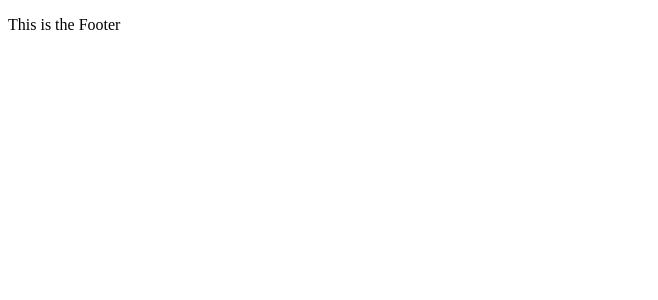
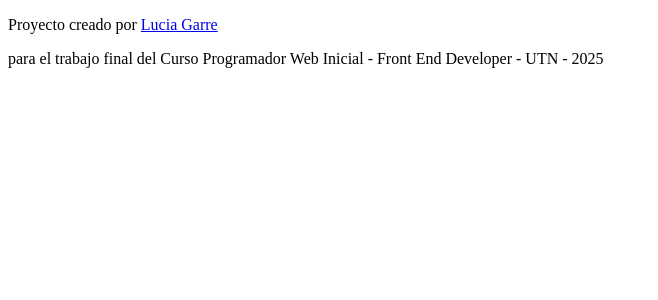
Before and after one commit to lucg-gith/varia-shop, a React (Vite) app: page / in a window 1280 px wide. Shown: the top 300 px of the page, without its empty margins (0-658 px from the left). Built offline with nearby package versions, Linux system fonts and the light colour scheme.

Commit message:
add: Footer content

```diff
--- a/src/components/Footer.jsx
+++ b/src/components/Footer.jsx
@@ -1,5 +1,22 @@
 const Footer = () => {
-  return <p>This is the Footer</p>;
+  return (
+    <footer>
+      <p>
+        Proyecto creado por{" "}
+        <a
+          href="https://www.linkedin.com/in/luciagarre/?originalSubdomain=uk"
+          target="_blank"
+        >
+          {" "}
+          Lucia Garre
+        </a>{" "}
+      </p>
+      <p>
+        para el trabajo final del Curso Programador Web Inicial - Front End
+        Developer - UTN - 2025
+      </p>
+    </footer>
+  );
 };
 
 export { Footer };
```
